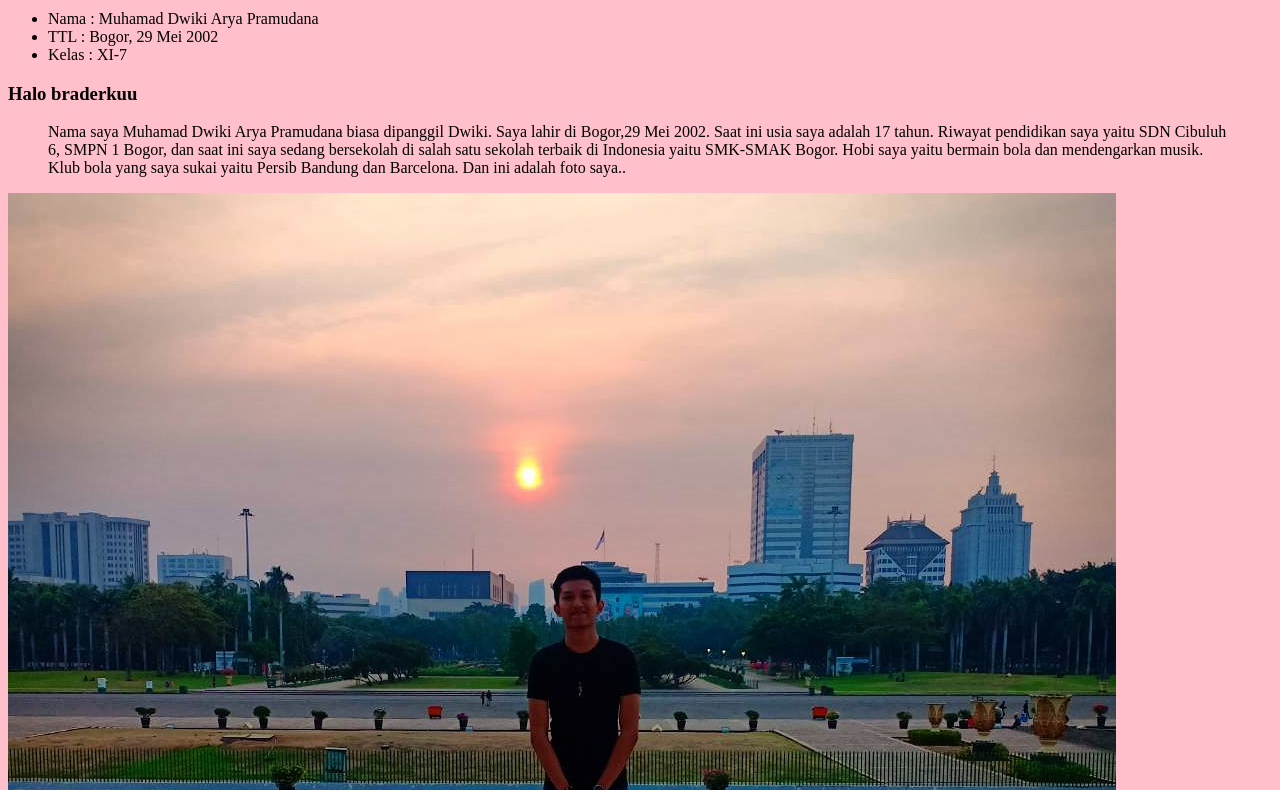
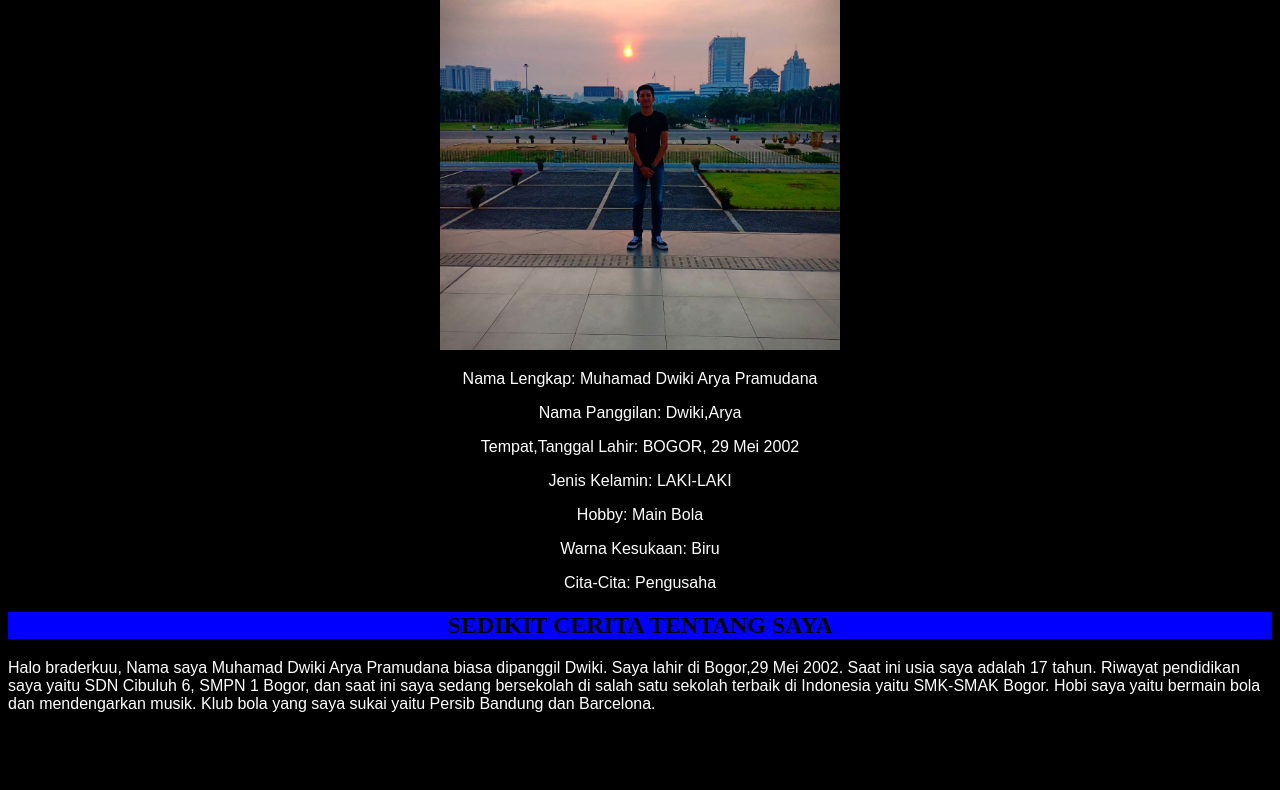
Before and after one commit to MuhamadDwikiArya/MuhamadDwikiArya, a plain HTML site: page index.html in a window 1280 px wide. Shown: the part 76-866 px from the top of the page. After the commit the page ends 805 px from the top, so only its background shows below. Drawn offline with Linux system fonts and the light colour scheme.

Commit message:
Add files via upload

```diff
--- a/dwiki.css
+++ b/dwiki.css
@@ -1,4 +1,6 @@
-ul {background;color:blue}
-li {color:red}
-body {background:pink}
-li {color:black}
+h1 {outline-style: dotted; outline-color: blue}
+p {font-family: 'CASTELLAR', sans-serif;}
+p {color: white ;}
+hi{background-color: blue;}
+body{background-color: black;}
+h2{background-color: blue;}
--- a/index.html
+++ b/index.html
@@ -1,27 +1,23 @@
 <!DOCTYPE html>
 <html>
+<head><center><hi>MY BIODATA</hi></center>
+	<link rel="stylesheet" type="text/css" href="dwiki.css"
+<tittle></tittle>
 <head>
-	<title>Biodata</title>
-    <style type="text/css">
+	<Body></Body>
 
-        h2 {color:green;border:2px dashed black;}</style>
-         <link rel="stylesheet" type="text/css" href="dwiki.css">
-</head>
-<body>
-
-<h1 style="color:red; border:3px solid black;">MY BIODATA</h1>
-<ul type="point">
-	<li>Nama	: Muhamad Dwiki Arya Pramudana</li>
-	<li>TTL		: Bogor, 29 Mei 2002</li>
-	<li>Kelas	: XI-7 </li>
-</ul>
-<P><h3>Halo braderkuu</h3></P>
-
-<p><blockquote>Nama saya Muhamad Dwiki Arya Pramudana biasa dipanggil Dwiki. Saya lahir di Bogor,29 Mei 2002. Saat ini usia saya adalah 17 tahun. Riwayat pendidikan saya yaitu SDN Cibuluh 6, SMPN 1 Bogor, dan saat ini saya sedang bersekolah di salah satu sekolah terbaik di Indonesia yaitu SMK-SMAK Bogor. Hobi saya yaitu bermain bola dan mendengarkan musik. Klub bola yang saya sukai yaitu Persib Bandung dan Barcelona. Dan ini adalah foto saya..  </blockquote></p>
-<img src="dwiki.jpg">
-
-<h2></h2>
-
+	<CENTER><img src="dwiki.jpg"width="400px"height="400px"></CENTER>
+	<CENTER><p>Nama Lengkap: Muhamad Dwiki Arya Pramudana</p></CENTER>
+	<CENTER><p>Nama Panggilan: Dwiki,Arya</p></CENTER>
+	<CENTER><p>Tempat,Tanggal Lahir: BOGOR, 29 Mei 2002</p></center>
+	<CENTER><p>Jenis Kelamin: LAKI-LAKI</p></CENTER>
+	<CENTER><p>Hobby: Main Bola</h3></p></CENTER>
+	<CENTER><p>Warna Kesukaan: Biru</h3></p></CENTER>
+	<CENTER><p>Cita-Cita: Pengusaha</p></CENTER>
+	<CENTER><p><h2>SEDIKIT CERITA TENTANG SAYA</h2></p></CENTER>
+	<p> Halo braderkuu, Nama saya Muhamad Dwiki Arya Pramudana biasa dipanggil Dwiki. Saya lahir di Bogor,29 Mei 2002. Saat ini usia saya adalah 17 tahun. Riwayat pendidikan saya yaitu SDN Cibuluh 6, SMPN 1 Bogor, dan saat ini saya sedang bersekolah di salah satu sekolah terbaik di Indonesia yaitu SMK-SMAK Bogor. Hobi saya yaitu bermain bola dan mendengarkan musik. Klub bola yang saya sukai yaitu Persib Bandung dan Barcelona.</p>
+	<p></p>
+	<p></p>
 
 </body>
 </html>
```
